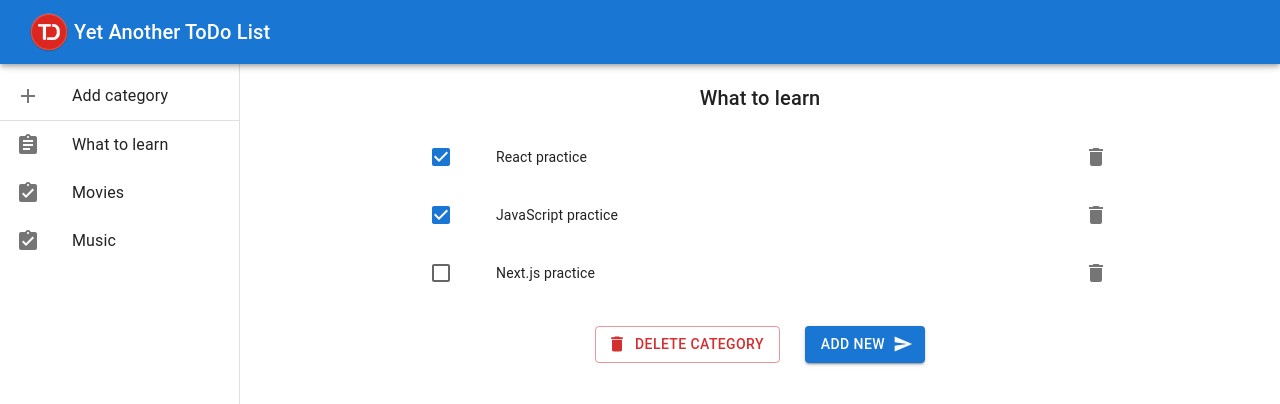
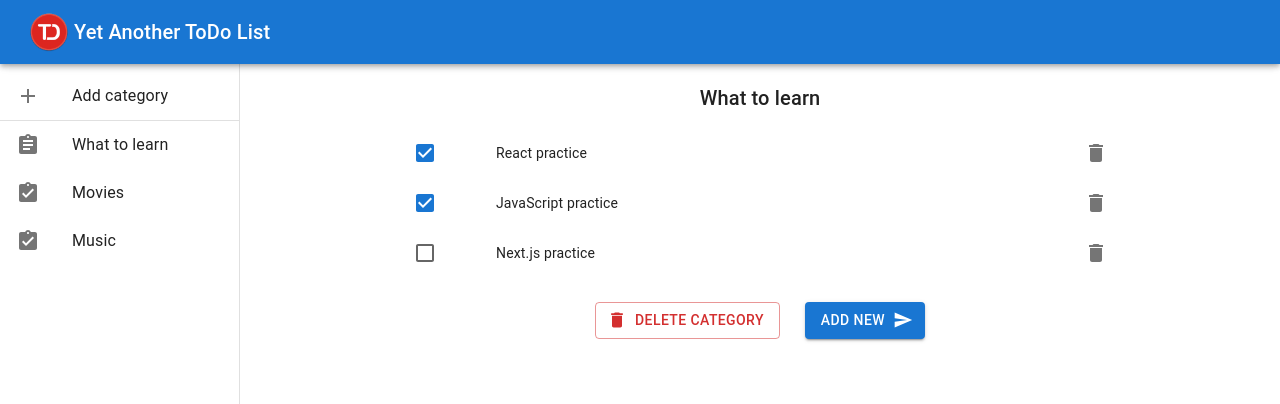
Before and after one commit to MadNomad/react-ts-todo, a React (Create React App) app: page / in a window 1280 px wide. Both pictures are taken after a click on the item "What to learn". Shown: the top 404 px of the page. Built offline with nearby package versions, Linux system fonts and the light colour scheme.

Commit message:
fix(): code review

```diff
--- a/src/components/Content.tsx
+++ b/src/components/Content.tsx
@@ -1,17 +1,17 @@
-import { FC } from "react";
+import { Dispatch, FC, SetStateAction } from "react";
 import contentLogo from "./../images/Blue-notes.png";
 import { styled } from "@mui/system";
-import TodoListItems from "./TodoListItems";
+import TodoItemsList from "./TodoItemsList";
 
 interface Props {
   selectedCategory: string;
-  setSelectedCategory: React.Dispatch<React.SetStateAction<string>>;
+  setSelectedCategory: Dispatch<SetStateAction<string>>;
 }
 
 const Content: FC<Props> = ({ selectedCategory, setSelectedCategory }) => {
   return (
     <>
-      {selectedCategory === "" ? (
+      {!selectedCategory ? (
         <StyledStartDiv>
           <StyledContentLogo src={contentLogo}></StyledContentLogo>
           <StyledQuote>“Someday is not a day of the week”</StyledQuote>
@@ -19,7 +19,7 @@ const Content: FC<Props> = ({ selectedCategory, setSelectedCategory }) => {
         </StyledStartDiv>
       ) : (
         <StyledTodoDiv>
-          <TodoListItems selectedCategory={selectedCategory} setSelectedCategory={setSelectedCategory} />
+          <TodoItemsList selectedCategory={selectedCategory} setSelectedCategory={setSelectedCategory} />
         </StyledTodoDiv>
       )}
     </>
@@ -42,8 +42,14 @@ const StyledTodoDiv = styled("div")({
   marginTop: "15px",
 });
 
-const StyledQuote = styled("div")({ fontStyle: "italic", paddingTop: "25px" });
+const StyledQuote = styled("div")({
+  fontStyle: "italic",
+  paddingTop: "25px",
+});
 
-const StyledContentLogo = styled("img")({ height: "180px", width: "180px" });
+const StyledContentLogo = styled("img")({
+  height: "180px",
+  width: "180px",
+});
 
 export default Content;
--- a/src/components/Sidebar.tsx
+++ b/src/components/Sidebar.tsx
@@ -26,7 +26,7 @@ const Sidebar: FC<Props> = ({ handleCategoryClick }) => {
   return (
     <StyledDrawer width={drawerWidth} variant="permanent">
       <Toolbar />
-      <Box sx={{ overflow: "auto" }}>
+      <Wrapper>
         <List>
           <SidebarMenuAddCategory />
           {appData.map((category) => (
@@ -38,10 +38,14 @@ const Sidebar: FC<Props> = ({ handleCategoryClick }) => {
             </ListItem>
           ))}
         </List>
-      </Box>
+      </Wrapper>
     </StyledDrawer>
   );
 };
+
+const Wrapper = styled("div")({
+  overflow: "auto",
+});
 
 const StyledDrawer = styled(Drawer)<{ width: string }>(({ width }) => ({
   width: `${width}px`,
--- /dev/null
+++ b/src/components/TodoItemsList.tsx
@@ -0,0 +1,111 @@
+import { Dispatch, FC, SetStateAction, useContext, useEffect, useState } from "react";
+import { DataContext } from "../context/DataContext";
+import { Button, List, Typography, styled } from "@mui/material";
+import { Delete, Send } from "@mui/icons-material";
+import { TodoItemType } from "../types/TodoItemType";
+import ModalTodoAddItem from "./ModalTodoAddItem";
+import TodoListItem from "./TodoListItem";
+
+interface Props {
+  selectedCategory: string;
+  setSelectedCategory: Dispatch<SetStateAction<string>>;
+}
+
+const TodoItemsList: FC<Props> = ({ selectedCategory, setSelectedCategory }) => {
+  const { appData, setAppData } = useContext(DataContext);
+  const [openModal, setOpenModal] = useState(false);
+
+  const [currentCategoryId, setCurrentCategoryId] = useState<string>(selectedCategory);
+  const [currentCategoryTodos, setCurrentCategoryTodos] = useState<TodoItemType[]>();
+
+  const currentCategoryData = [...appData.filter((category) => category.id === currentCategoryId)][0];
+
+  const handleOpen = () => setOpenModal(true);
+
+  const handleCheckboxChange = (id: string, checked: boolean) => {
+    const newCategoryTodos = [...currentCategoryData.todos!];
+    newCategoryTodos.filter((item) => item.id === id)[0].isDone = !checked;
+    setCurrentCategoryTodos(newCategoryTodos);
+    updateAppData();
+  };
+
+  const handleDeleteItem = (id: string) => {
+    const newCategoryTodos = [...currentCategoryData.todos!.filter((item) => item.id !== id)];
+    currentCategoryData.todos = newCategoryTodos;
+    updateAppData();
+  };
+
+  const handleDeleteCategory = () => {
+    const newAppData = appData.filter((category) => category.id !== currentCategoryId);
+    setSelectedCategory("");
+    setAppData(newAppData);
+  };
+
+  const updateAppData = () => {
+    currentCategoryData.isAllDone = currentCategoryData.todos?.every((todo) => todo.isDone);
+
+    const newAppData = appData.map((category) =>
+      category.id === currentCategoryId ? { ...currentCategoryData } : { ...category },
+    );
+    setAppData(newAppData);
+  };
+
+  useEffect(() => {
+    setCurrentCategoryId(selectedCategory);
+  }, [selectedCategory]);
+
+  useEffect(() => {
+    setCurrentCategoryTodos(currentCategoryData.todos);
+  }, [currentCategoryData]);
+
+  return (
+    <>
+      <Typography variant="h6">{currentCategoryData.name}</Typography>
+      <StyledList>
+        {currentCategoryTodos?.map((item) => {
+          return (
+            <TodoListItem
+              key={item.id}
+              item={item}
+              handleCheckboxChange={handleCheckboxChange}
+              handleDeleteItem={handleDeleteItem}
+            />
+          );
+        })}
+      </StyledList>
+      <ActionWrapper>
+        <Button variant="outlined" color="error" startIcon={<Delete />} onClick={handleDeleteCategory}>
+          Delete category
+        </Button>
+        <Button variant="contained" endIcon={<Send />} onClick={handleOpen}>
+          Add new
+        </Button>
+      </ActionWrapper>
+      <ModalTodoAddItem
+        isOpen={openModal}
+        setIsOpen={setOpenModal}
+        currentCategoryTodos={currentCategoryData.todos}
+        updateData={updateAppData}
+      />
+    </>
+  );
+};
+
+const StyledList = styled(List)(({ theme }) => ({
+  width: "100%",
+  maxWidth: 760,
+  marginTop: 10,
+  marginBottom: 20,
+  padding: "4px 20px",
+  backgroundColor: theme.palette.background.paper,
+  justifyContent: "center",
+}));
+
+const ActionWrapper = styled("div")({
+  display: "flex",
+  justifyContent: "space-between",
+  alignItems: "center",
+  gap: "25px",
+});
+
+export default TodoItemsList;
--- /dev/null
+++ b/src/components/TodoListItem.tsx
@@ -0,0 +1,48 @@
+import React, { FC } from "react";
+import { Checkbox, IconButton, ListItem, ListItemButton, ListItemText, styled } from "@mui/material";
+import { Delete } from "@mui/icons-material";
+import { TodoItemType } from "../types/TodoItemType";
+
+interface Props {
+  handleDeleteItem: (id: string) => void;
+  handleCheckboxChange: (id: string, isDone: boolean) => void;
+  item: TodoItemType;
+}
+
+const TodoListItem: FC<Props> = ({ item, handleDeleteItem, handleCheckboxChange }) => {
+  return (
+    <ListItem
+      secondaryAction={
+        <IconButton
+          edge="end"
+          onClick={() => {
+            handleDeleteItem(item.id);
+          }}
+        >
+          <Delete />
+        </IconButton>
+      }
+      disablePadding
+    >
+      <ListItemButton
+        onClick={() => {
+          handleCheckboxChange(item.id, item.isDone);
+        }}
+        dense
+      >
+        <CheckboxWrapper>
+          <Checkbox edge="start" checked={item.isDone} />
+        </CheckboxWrapper>
+        <ListItemText primary={item.text} />
+      </ListItemButton>
+    </ListItem>
+  );
+};
+
+const CheckboxWrapper = styled("div")({
+  width: "100%",
+  maxWidth: 65,
+  minWidth: 80,
+});
+
+export default TodoListItem;
--- a/src/components/TodoListItems.tsx
+++ /dev/null
@@ -1,156 +0,0 @@
-import { FC, useContext, useEffect, useState } from "react";
-import { DataContext } from "../context/DataContext";
-import {
-  Button,
-  Checkbox,
-  IconButton,
-  List,
-  ListItem,
-  ListItemButton,
-  ListItemText,
-  Typography,
-  styled,
-} from "@mui/material";
-import { Delete, Send } from "@mui/icons-material";
-import { AppDataType } from "../types/AppDataType";
-import { TodoItemType } from "../types/TodoItemType";
-import ModalTodoAddItem from "./ModalTodoAddItem";
-
-interface Props {
-  selectedCategory: string;
-  setSelectedCategory: React.Dispatch<React.SetStateAction<string>>;
-}
-
-const TodoListItems: FC<Props> = ({ selectedCategory, setSelectedCategory }) => {
-  const { appData, setAppData } = useContext(DataContext);
-  const [openModal, setOpenModal] = useState(false);
-
-  const [currentCategoryId, setCurrentCategoryId] = useState<string>(selectedCategory);
-  const [currentCategoryTodos, setCurrentCategoryTodos] = useState<TodoItemType[]>();
-
-  const currentCategoryData: AppDataType = [...appData.filter((category) => category.id === currentCategoryId)][0];
-
-  const handleOpen = () => setOpenModal(true);
-
-  const setCheckedRevert = (id: string, checked: boolean) => {
-    const newCategoryTodos: TodoItemType[] = [...currentCategoryData.todos!];
-    newCategoryTodos.filter((item) => item.id === id)[0].isDone = !checked;
-    setCurrentCategoryTodos(newCategoryTodos);
-    updateAppData();
-  };
-
-  const deleteItem = (id: string) => {
-    const newCategoryTodos: TodoItemType[] = [...currentCategoryData.todos!.filter((item) => item.id !== id)];
-    currentCategoryData.todos = newCategoryTodos;
-    updateAppData();
-  };
-
-  const deleteCategory = () => {
-    const newAppData: AppDataType[] = appData.filter((category) => category.id !== currentCategoryId);
-    setSelectedCategory("");
-    setAppData(newAppData);
-  };
-
-  const isCategoryAllDone = () => {
-    let isCategoryDone: boolean = true;
-    currentCategoryData.todos?.forEach((todo) => {
-      if (!todo.isDone) isCategoryDone = false;
-    });
-    currentCategoryData.isAllDone = isCategoryDone;
-  };
-
-  const updateAppData = () => {
-    isCategoryAllDone();
-    const newAppData: AppDataType[] = appData.map((category) =>
-      category.id === currentCategoryId ? { ...currentCategoryData } : { ...category },
-    );
-    setAppData(newAppData);
-  };
-
-  useEffect(() => {
-    setCurrentCategoryId(selectedCategory);
-  }, [selectedCategory]);
-
-  useEffect(() => {
-    setCurrentCategoryTodos(currentCategoryData.todos);
-  }, [currentCategoryData]);
-
-  return (
-    <>
-      <Typography variant="h6">{currentCategoryData.name}</Typography>
-      <StyledList>
-        {currentCategoryTodos?.map((item) => {
-          return (
-            <ListItem
-              key={item.id}
-              secondaryAction={
-                <IconButton
-                  edge="end"
-                  aria-label="delete"
-                  onClick={() => {
-                    deleteItem(item.id);
-                  }}
-                >
-                  <Delete />
-                </IconButton>
-              }
-              disablePadding
-            >
-              <ListItemButton
-                role={undefined}
-                onClick={() => {
-                  setCheckedRevert(item.id, item.isDone);
-                }}
-                dense
-              >
-                <StyledListItem>
-                  <Checkbox edge="start" checked={item.isDone} disableRipple />
-                </StyledListItem>
-                <ListItemText id={item.id} primary={item.text} />
-              </ListItemButton>
-            </ListItem>
-          );
-        })}
-      </StyledList>
-      <StyledButtonsDiv>
-        <Button variant="outlined" color="error" startIcon={<Delete />} onClick={() => deleteCategory()}>
-          Delete category
-        </Button>
-        <Button variant="contained" endIcon={<Send />} onClick={handleOpen}>
-          Add new
-        </Button>
-      </StyledButtonsDiv>
-      <ModalTodoAddItem
-        isOpen={openModal}
-        setIsOpen={setOpenModal}
-        currentCategoryTodos={currentCategoryData.todos}
-        updateData={updateAppData}
-      />
-    </>
-  );
-};
-
-const StyledList = styled(List)({
-  width: "100%",
-  maxWidth: 760,
-  marginTop: 10,
-  marginBottom: 20,
-  padding: "4px 20px",
-  bgcolor: "background.paper",
-  justifyContent: "center",
-});
-
-const StyledListItem = styled(ListItem)({
-  width: "100%",
-  maxWidth: 65,
-  minWidth: 80,
-});
-
-const StyledButtonsDiv = styled("div")({
-  display: "flex",
-  justifyContent: "space-between",
-  alignItems: "center",
-  gap: "25px",
-});
-
-export default TodoListItems;
```
